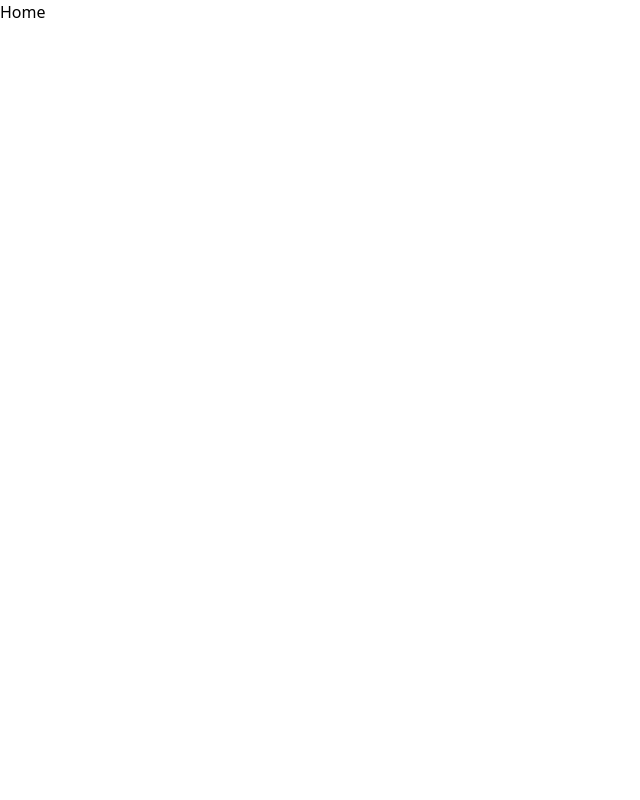
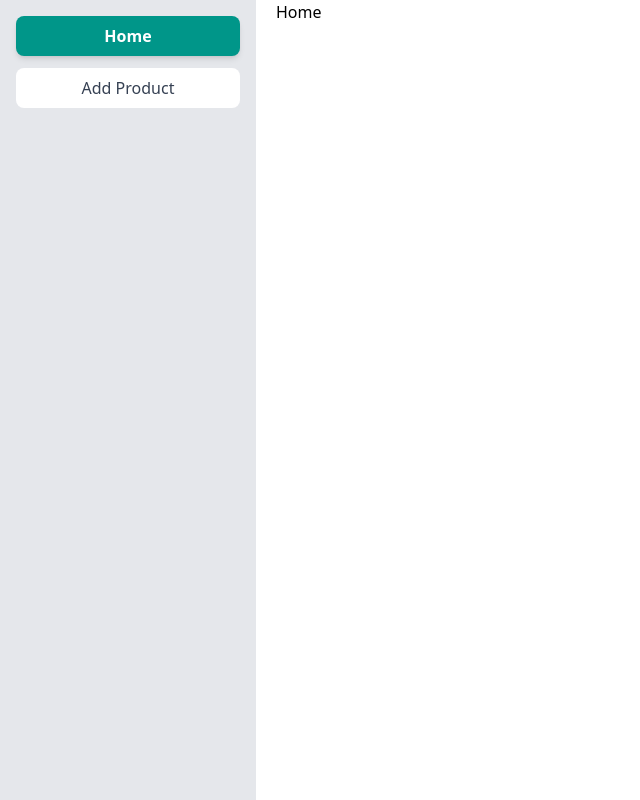
Before and after one commit to rajibulislam60/simpleshop, a React (Vite) app in the folder dashboard/: page / in a window 1280 px wide. Shown: the whole page, without its empty margins (0-640 px from the left). Built offline with nearby package versions, Linux system fonts and the light colour scheme.

Commit message:
sidebar add

```diff
--- a/dashboard/src/App.jsx
+++ b/dashboard/src/App.jsx
@@ -7,6 +7,7 @@ import {
 import { RouterProvider } from "react-router/dom";
 import RootLayOut from "./layout/RootLayOut";
 import Home from "./pages/Home";
+import AddProduct from "./pages/AddProduct";
 
 const router = createBrowserRouter(
   createRoutesFromElements(
@@ -14,7 +15,7 @@ const router = createBrowserRouter(
       <Route>
         <Route path="/" element={<RootLayOut />}>
           <Route index element={<Home />} />
-          {/* <Route path="/shop" element={<Shop />} /> */}
+          <Route path="/addproduct" element={<AddProduct />} />
         </Route>
       </Route>
     </>
--- /dev/null
+++ b/dashboard/src/Components/Container.jsx
@@ -0,0 +1,11 @@
+import React from "react";
+
+const Container = ({ children }) => {
+  return (
+    <div className="sm:w-[458px] md:w-[798px] lg:w-[1019px] xl:w-[1248px] mx-auto items-center">
+      {children}
+    </div>
+  );
+};
+
+export default Container;
--- /dev/null
+++ b/dashboard/src/Components/Sidebar.jsx
@@ -0,0 +1,41 @@
+import React from "react";
+import { NavLink } from "react-router";
+
+const Sidebar = () => {
+  return (
+    <div className="bg-gray-200 w-[20%] h-screen p-4">
+      <ul className="space-y-3">
+        <li>
+          <NavLink
+            to="/"
+            className={({ isActive }) =>
+              `block text-center px-4 py-2 rounded-lg transition-all duration-200 ${
+                isActive
+                  ? "bg-teal-600 text-white font-semibold shadow-md"
+                  : "bg-white text-gray-700 hover:bg-teal-500 hover:text-white"
+              }`
+            }
+          >
+            Home
+          </NavLink>
+        </li>
+        <li>
+          <NavLink
+            to="/addproduct"
+            className={({ isActive }) =>
+              `block text-center px-4 py-2 rounded-lg transition-all duration-200 ${
+                isActive
+                  ? "bg-teal-600 text-white font-semibold shadow-md"
+                  : "bg-white text-gray-700 hover:bg-teal-500 hover:text-white"
+              }`
+            }
+          >
+            Add Product
+          </NavLink>
+        </li>
+      </ul>
+    </div>
+  );
+};
+
+export default Sidebar;
--- a/dashboard/src/layout/RootLayOut.jsx
+++ b/dashboard/src/layout/RootLayOut.jsx
@@ -1,9 +1,11 @@
 import React from "react";
 import { Outlet } from "react-router";
+import Sidebar from "../Components/Sidebar";
 
 const RootLayOut = () => {
   return (
-    <div>
+    <div className="flex gap-5 w-full">
+      <Sidebar />
       <Outlet />
     </div>
   );
--- /dev/null
+++ b/dashboard/src/pages/AddProduct.jsx
@@ -0,0 +1,12 @@
+import React from "react";
+import Container from "../Components/Container";
+
+const AddProduct = () => {
+  return (
+    <div>
+      <div>Add Products</div>
+    </div>
+  );
+};
+
+export default AddProduct;
```
